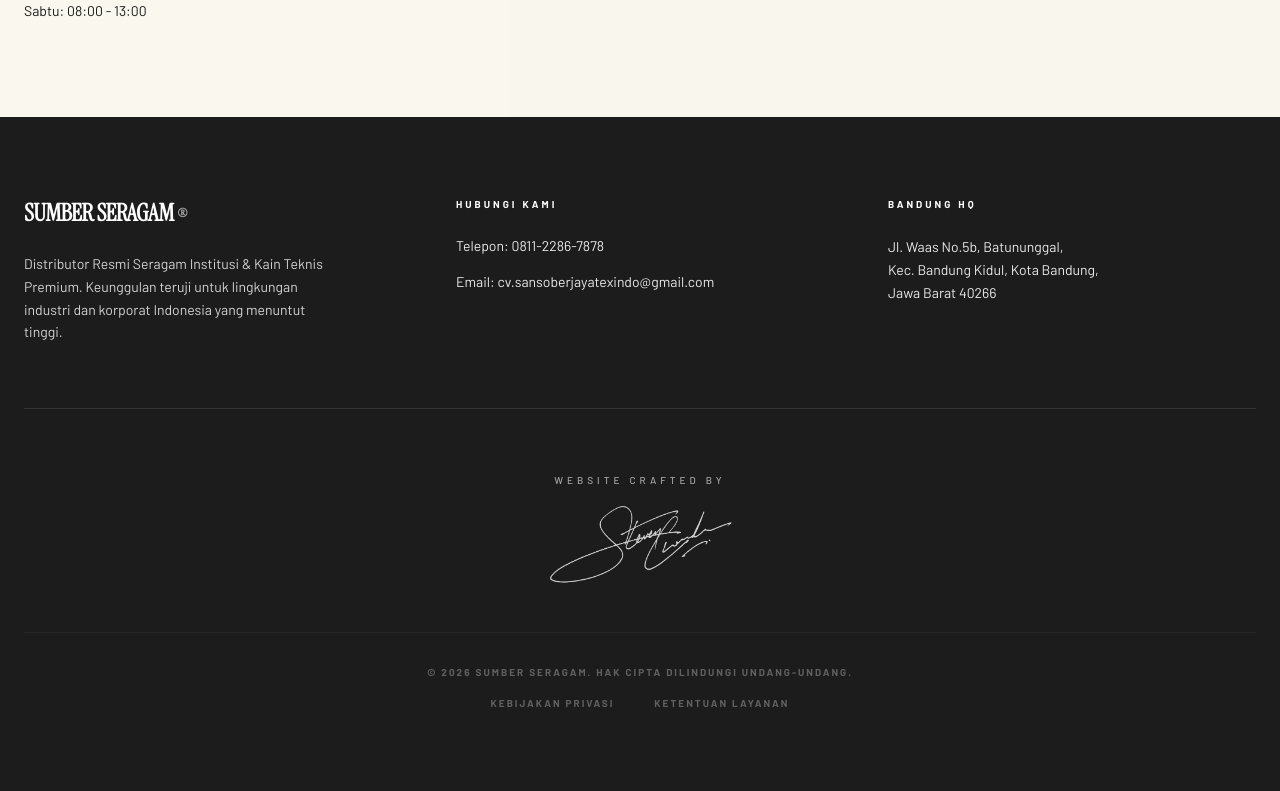
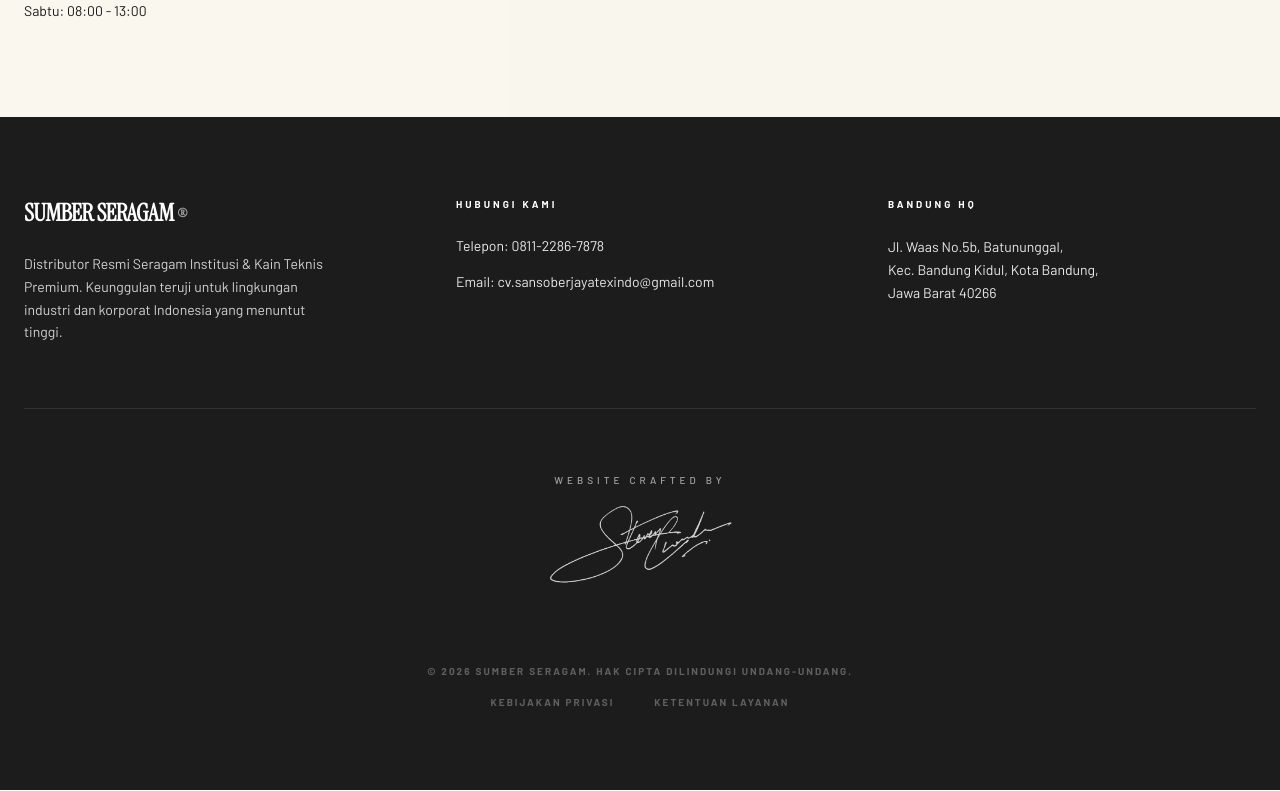
Before and after one commit to stevenhuih/sumberseragam, a React (Vite) app: page /contact in a window 1280 px wide. Shown: the part 1395-2186 px from the top of the page. Built offline with nearby package versions, Linux system fonts and the light colour scheme.

Commit message:
bug fixes

```diff
--- a/src/components/Footer.tsx
+++ b/src/components/Footer.tsx
@@ -44,7 +44,7 @@
           </a>
         </div>
 
-        <div className="pt-8 border-t border-white/5 w-full flex flex-col items-center">
+        <div className="pt-8 w-full flex flex-col items-center">
           <p className="mb-4">&copy; {new Date().getFullYear()} SUMBER SERAGAM. Hak cipta dilindungi undang-undang.</p>
           <div className="flex justify-center space-x-10">
             <a href="#" className="hover:text-white transition-colors">Kebijakan Privasi</a>
```
